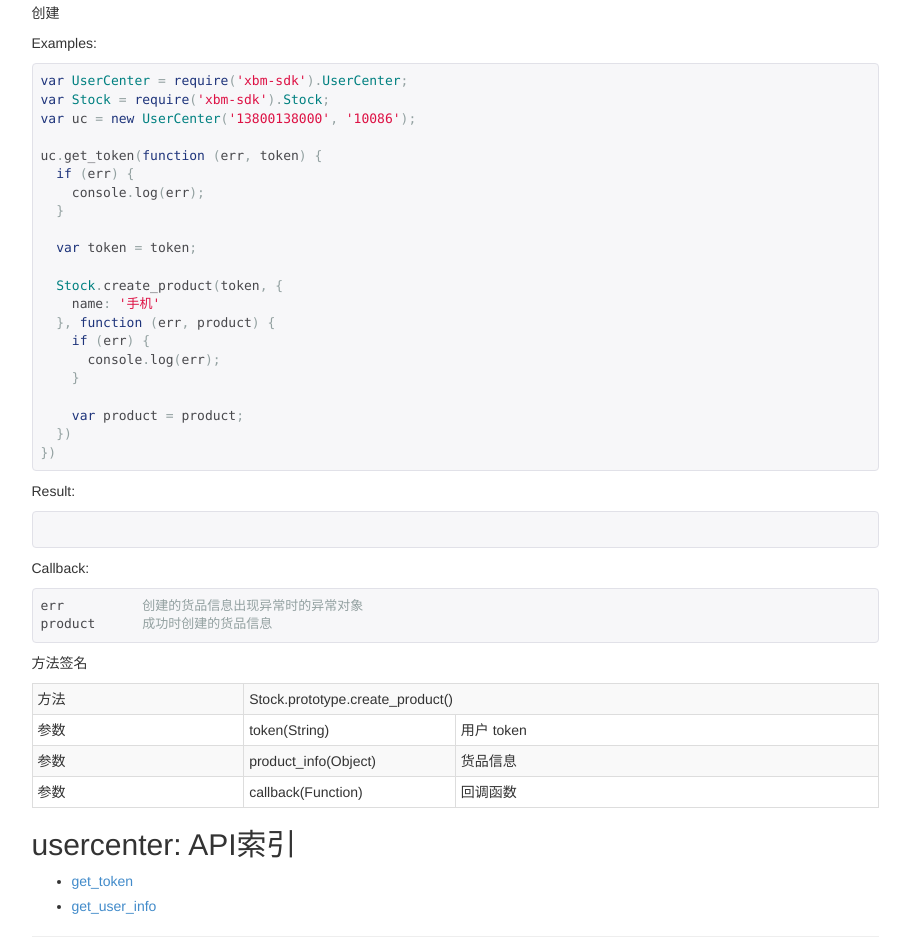
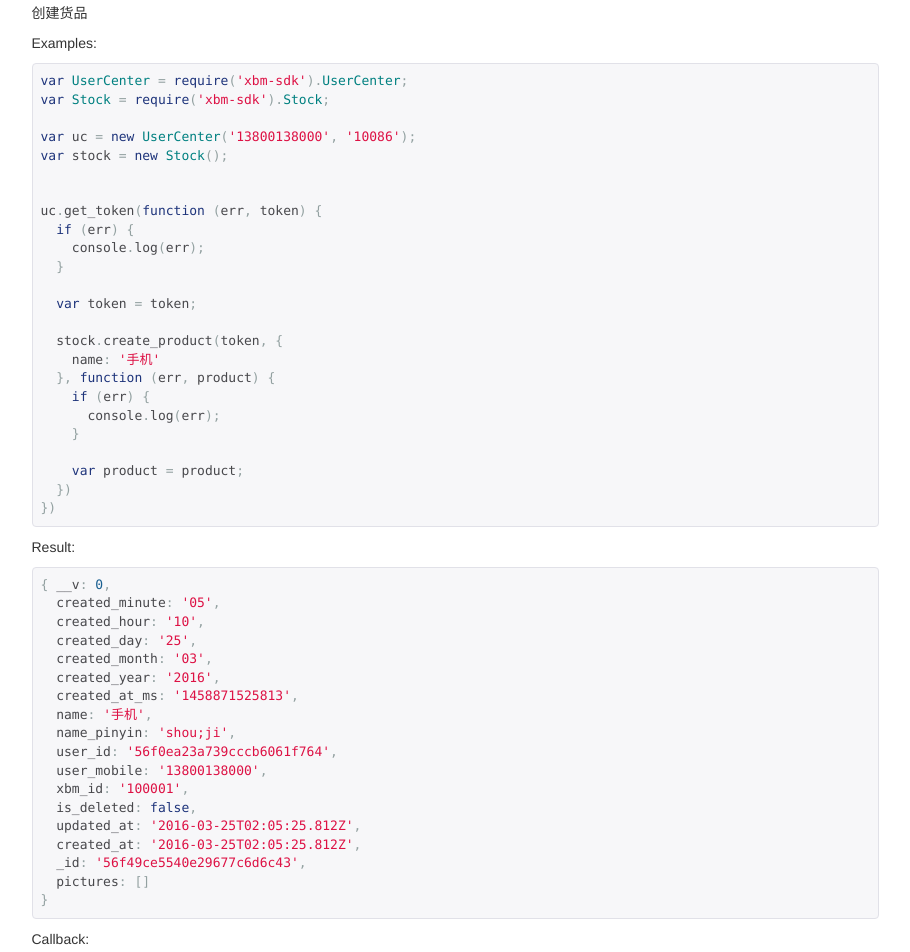
Before and after one commit to aircos/xbm-node-sdk, a plain HTML site: page api.html in a window 1280 px wide. Shown: the part 459-1411 px from the top of the page, without its empty margins (331-1241 px from the left). Drawn offline with Linux system fonts and the light colour scheme.

Commit message:
Update 2016-03-25T02:14:15.387Z

```diff
--- a/api.html
+++ b/api.html
@@ -128,9 +128,12 @@
   </h3>
 
 
-  <p>创建</p><p>Examples:</p><pre><code class="lang-javascript">var UserCenter = require(&#39;xbm-sdk&#39;).UserCenter;
+  <p>创建货品</p><p>Examples:</p><pre><code class="lang-javascript">var UserCenter = require(&#39;xbm-sdk&#39;).UserCenter;
 var Stock = require(&#39;xbm-sdk&#39;).Stock;
+
 var uc = new UserCenter(&#39;13800138000&#39;, &#39;10086&#39;);
+var stock = new Stock();
+
 
 uc.get_token(function (err, token) {
   if (err) {
@@ -139,7 +142,7 @@ uc.get_token(function (err, token) {
 
   var token = token;
 
-  Stock.create_product(token, {
+  stock.create_product(token, {
     name: &#39;手机&#39;
   }, function (err, product) {
     if (err) {
@@ -150,7 +153,24 @@ uc.get_token(function (err, token) {
   })
 })
 </code></pre>
-<p>Result:</p><pre><code>
+<p>Result:</p><pre><code>{ __v: 0,
+  created_minute: &#39;05&#39;,
+  created_hour: &#39;10&#39;,
+  created_day: &#39;25&#39;,
+  created_month: &#39;03&#39;,
+  created_year: &#39;2016&#39;,
+  created_at_ms: &#39;1458871525813&#39;,
+  name: &#39;手机&#39;,
+  name_pinyin: &#39;shou;ji&#39;,
+  user_id: &#39;56f0ea23a739cccb6061f764&#39;,
+  user_mobile: &#39;13800138000&#39;,
+  xbm_id: &#39;100001&#39;,
+  is_deleted: false,
+  updated_at: &#39;2016-03-25T02:05:25.812Z&#39;,
+  created_at: &#39;2016-03-25T02:05:25.812Z&#39;,
+  _id: &#39;56f49ce5540e29677c6d6c43&#39;,
+  pictures: []
+}
 </code></pre><p>Callback:</p><pre><code>err          创建的货品信息出现异常时的异常对象
 product      成功时创建的货品信息
 </code></pre>
```
Also changed, not shown: index.html (+1 -12 lines).
